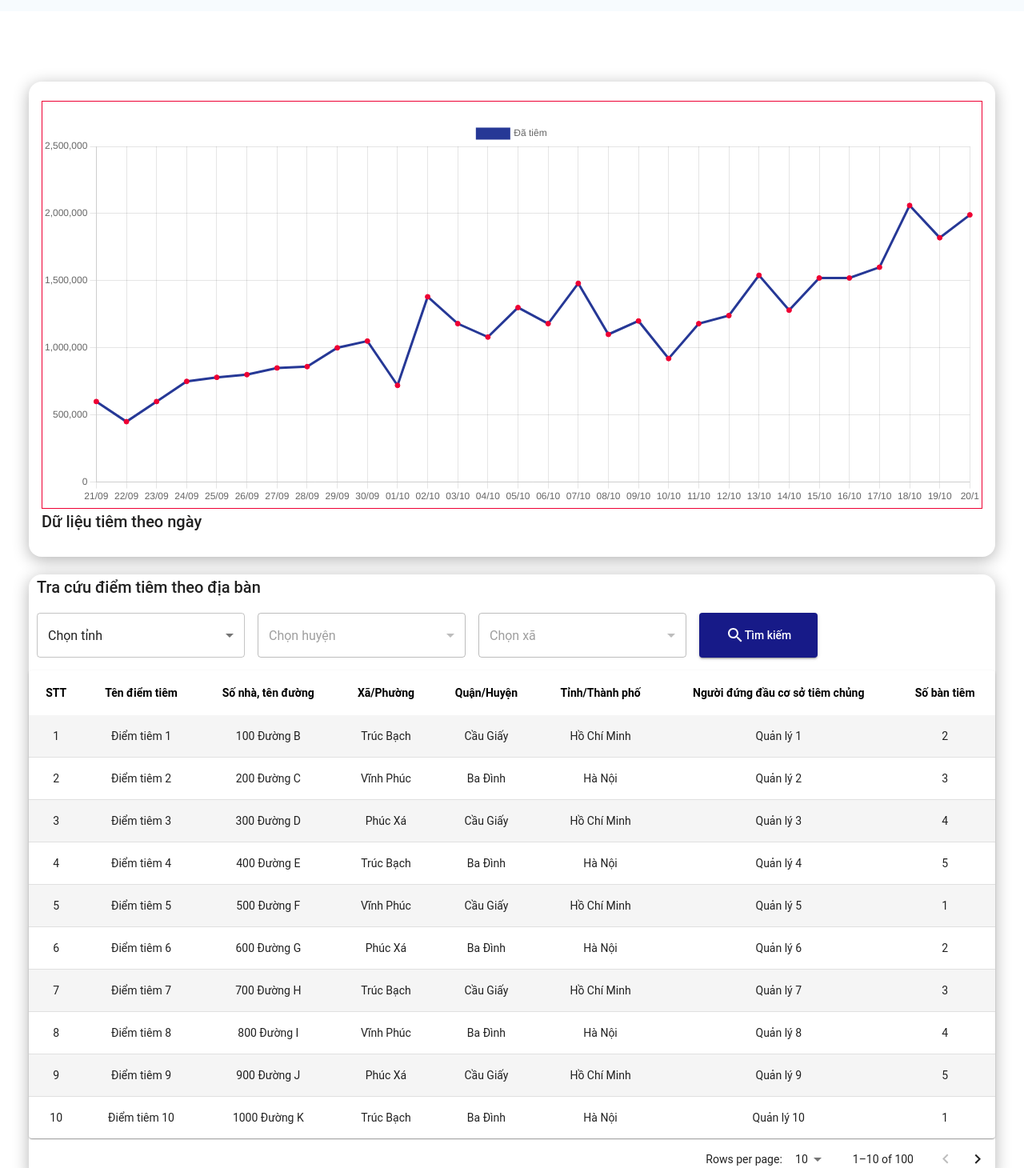
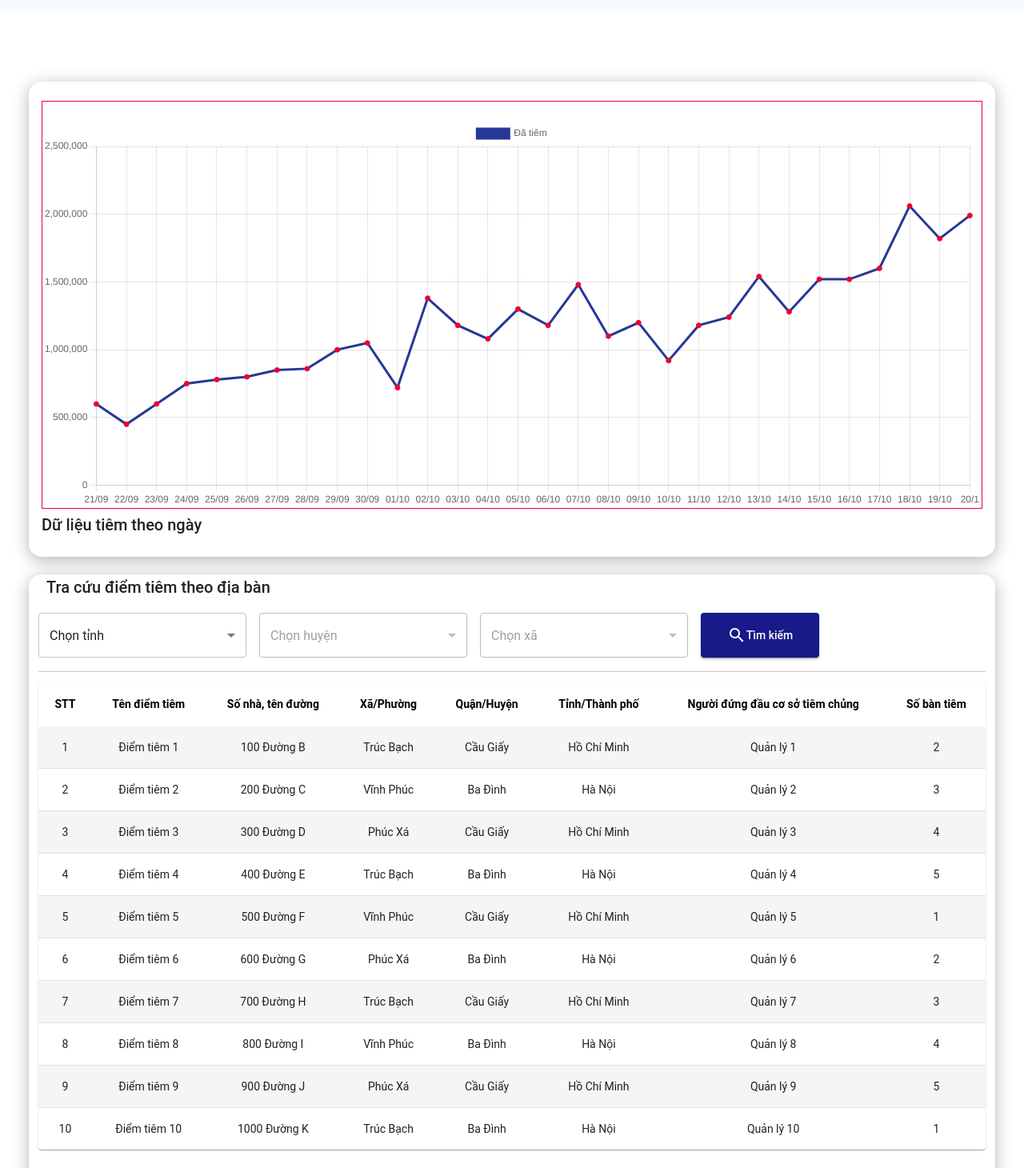
Before and after one commit to zinza-academy/nextjs-tienvh, a Next.js app in the folder nextjs-tienvh/: page /dashboard/home in a window 1280 px wide. Shown: the part 220-1680 px from the top of the page at 80% size. Built offline with nearby package versions, Linux system fonts and the light colour scheme.

Commit message:
fix(implement_homepage): fix layout search item

```diff
--- a/nextjs-tienvh/src/app/dashboard/home/page.tsx
+++ b/nextjs-tienvh/src/app/dashboard/home/page.tsx
@@ -1,8 +1,6 @@
 'use client'
 import React, { useState } from 'react';
 import { Box } from '@mui/material';
-import AppBar from '@/components/dashboard/Appbar/page';
-import Footer from '@/components/dashboard/Footer/page';
 import Summary from '@/components/dashboard/Summary/page';
 import LineChart from '@/components/common/LineChart';
 import SearchItem from '@/components/common/SearchItem';
--- a/nextjs-tienvh/src/components/common/LineChart.tsx
+++ b/nextjs-tienvh/src/components/common/LineChart.tsx
@@ -41,7 +41,7 @@ const LineChart = () => {
         '&': {
           boxShadow: '0px 4px 20px rgba(0, 0, 0, 0.3)'
         }}}>
-      <Box sx={{paddingTop: '24px', paddingBottom: '4px', height: '510px', border: '1px solid #ee0033'}}>
+      <Box sx={{paddingTop: '24px', marginBottom: '4px', height: '510px', border: '1px solid #ee0033'}}>
         <Line options={options} data={data} />
       </Box>
       <Typography variant= 'h6'>Dữ liệu tiêm theo ngày</Typography>
--- a/nextjs-tienvh/src/components/common/SearchItem.tsx
+++ b/nextjs-tienvh/src/components/common/SearchItem.tsx
@@ -1,5 +1,5 @@
 import React, { useState, useEffect } from 'react';
-import { Box, Select, MenuItem, TextField, Button, Typography, Paper, Table, TableBody, TableCell, TableContainer, TableHead, TableRow, TablePagination } from '@mui/material';
+import { Box, Select, MenuItem, TextField, Button, Typography, Paper, Table, TableBody, TableCell, TableContainer, TableHead, TableRow, TablePagination, Divider } from '@mui/material';
 import { useForm, Controller, useWatch } from 'react-hook-form';
 import SearchIcon from '@mui/icons-material/Search';
 import { styled } from '@mui/material/styles';
@@ -222,8 +222,9 @@ const VaccinationLookup = () => {
      '&': {
        boxShadow: '0px 4px 20px rgba(0, 0, 0, 0.3)'
      }}}>
+      <Box sx = {{marginX: '12px'}}>
       <Typography variant="h6" sx={{paddingX: '10px', marginY: '16px'}}>Tra cứu điểm tiêm theo địa bàn</Typography>
-      <Box component="form" onSubmit={handleSubmit(onSubmit)} sx={{ display: 'flex', flexDirection: 'row', gap: '16px', paddingBottom: '16px', paddingX:'10px' }}>
+      <Box component="form" onSubmit={handleSubmit(onSubmit)} sx={{ display: 'flex', flexDirection: 'row', gap: '16px', paddingBottom: '16px'}}>
         <Controller
           name="province"
           control={control}
@@ -265,8 +266,10 @@ const VaccinationLookup = () => {
           Tìm kiếm
         </Button>
       </Box>
-
-      <TableContainer component={Paper}>
+      <Box sx={{ display: 'flex', alignItems: 'center' }}>
+        <Divider sx={{ height: '2px', flex: 1, backgroundColor: '#EEEEEE' }} />
+      </Box>
+      <TableContainer component={Paper} sx={{marginY: '12px'}}>
         <Table sx={{ minWidth: 650 }} aria-label="vaccination points table">
           <TableHead>
             <StyledTableRow>
@@ -308,6 +311,8 @@ const VaccinationLookup = () => {
         onPageChange={handleChangePage}
         onRowsPerPageChange={handleChangeRowsPerPage}
       />
+      </Box>
+
     </Box>
   );
 };
```
